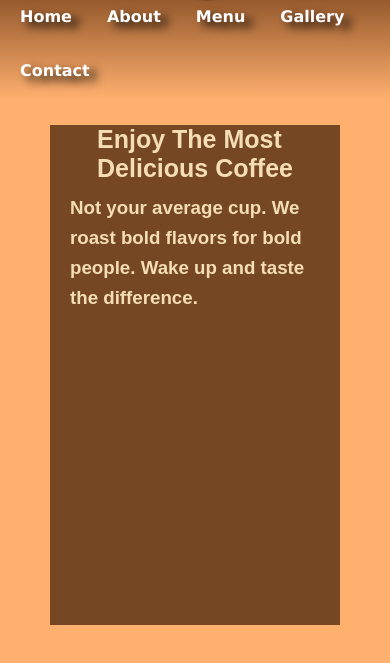
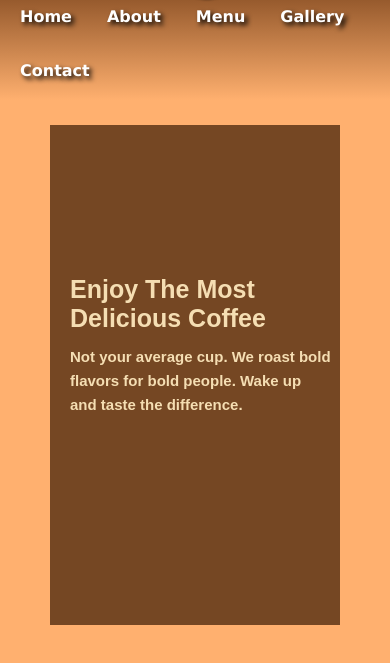
Before and after one commit to Jeffkolin7/Cafe-Nova, a plain HTML site: page index.html in a window 390 px wide. Shown: the part 61-724 px from the top of the page. Drawn offline with Linux system fonts and the light colour scheme; a web font is replaced by a local one.

Commit message:
fix many

```diff
--- a/Css/style.css
+++ b/Css/style.css
@@ -10,7 +10,7 @@ body {
 }
 
 .header {
-    background: linear-gradient(to bottom, rgb(87, 38, 5), #ffb06f) ;
+    background: linear-gradient(to bottom, rgb(87, 38, 5), #ffb06f);
     color: white;
     padding: 20px;
     width: 100%;
@@ -27,8 +27,8 @@ body {
     flex-shrink: 1;
 }
 
-#Coffee{
-    cursor:pointer;
+#Coffee {
+    cursor: pointer;
     font-family: sofia, sans-serif;
     font-weight: bold;
     font-size: 2em;
@@ -37,7 +37,7 @@ body {
 }
 
 
-#Coffee:hover{
+#Coffee:hover {
     color: #9c4f0f;
 }
 
@@ -46,7 +46,7 @@ body {
     gap: 35px;
     list-style: none;
     flex-wrap: wrap;
-    text-shadow: 7px 5px 10px black;
+    text-shadow: 3px 3px 5px black;
 }
 
 @media only screen and (max-width: 583px) {
@@ -54,6 +54,7 @@ body {
         margin-top: 10px;
     }
 }
+
 .nav-links a {
     color: white;
     text-decoration: none;
@@ -65,47 +66,81 @@ body {
 
 .nav-links a:hover {
     color: #9c4f0f;
-    text-shadow: 3px 3px 3px wheat;
 }
 
+.nav-links a:active {
+    color: #9c4f0f;
+}
 
 /*Main*/
 
-.main{
-    max-width:  650px;
+.main {
+    max-width: 650px;
     margin: 25px 50px;
+    /* stays on the left */
     height: 500px;
     background-color: #412107b9;
+    position: relative;
 }
 
-
-#title{
+#title {
     color: wheat;
     font-weight: bold;
     display: flex;
-    justify-content: center;
-    align-items: center;
-    text-align: left; /* or left, depending on the look */
+    position: absolute;
+    top: 150px;
+    left: 100px;
+    font-size: 2.5rem;
+    max-width: 500px;
 }
 
 @media screen and (min-width: 601px) {
     #title {
         font-size: 2.5rem;
     }
-  }
+}
 
-  @media screen and (max-width: 600px) {
+@media screen and (max-width: 600px) {
     #title {
-      font-size: 25px;
+        font-size: 25px;
     }
-  }
+}
 
-#desc{
-    font-family: "Trirong","Sofia", sans-serif;
+
+
+#desc {
+    font-family: "Trirong", "Sofia", sans-serif;
     color: wheat;
-    display: flex;
-    text-align: left;
-    justify-content: center;
-    padding: 10px 20px;
+    position: absolute;
+    top: 250px;
+    left: 100px;
     line-height: 1.6;
+    font-size: 18px;
+    max-width: 500px;
 }
+
+#desc {
+    font-family: "Trirong", "Sofia", sans-serif;
+    color: wheat;
+    position: absolute;
+    top: 250px;
+    left: 100px;
+    line-height: 1.6;
+    font-size: 18px;
+    max-width: 500px;
+}
+
+@media screen and (max-width: 650px) {
+    #title {
+        font-size: 25px;
+        left: 20px;
+        max-width: 90%;
+    }
+
+    #desc {
+        font-size: 15px;
+        top: 220px;
+        left: 20px;
+        max-width: 90%;
+    }
+}
```
Also changed, not shown: index.html (+5 -1 lines).
